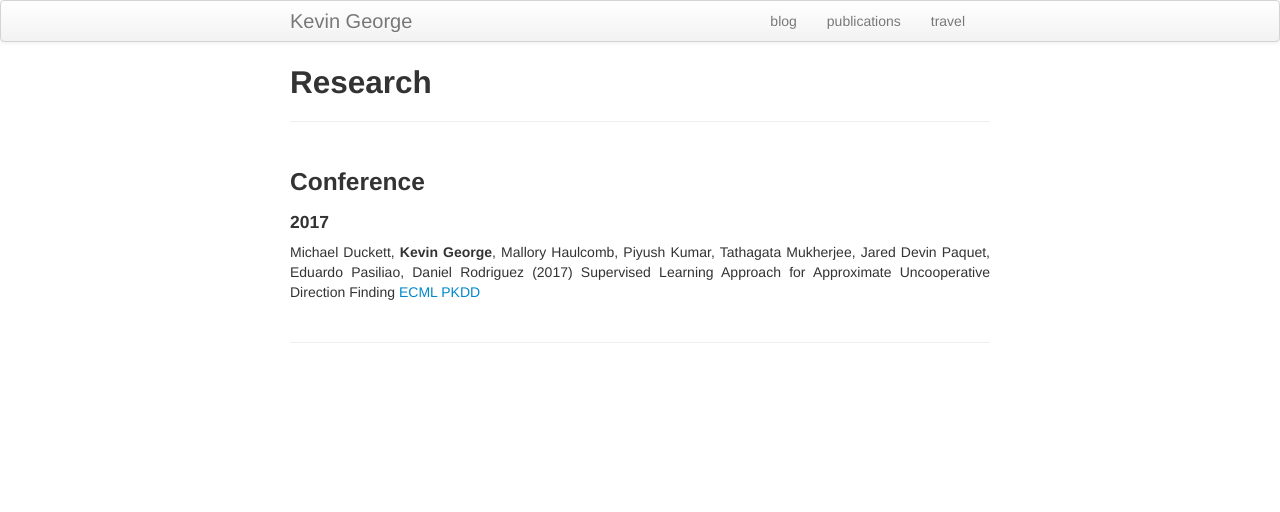
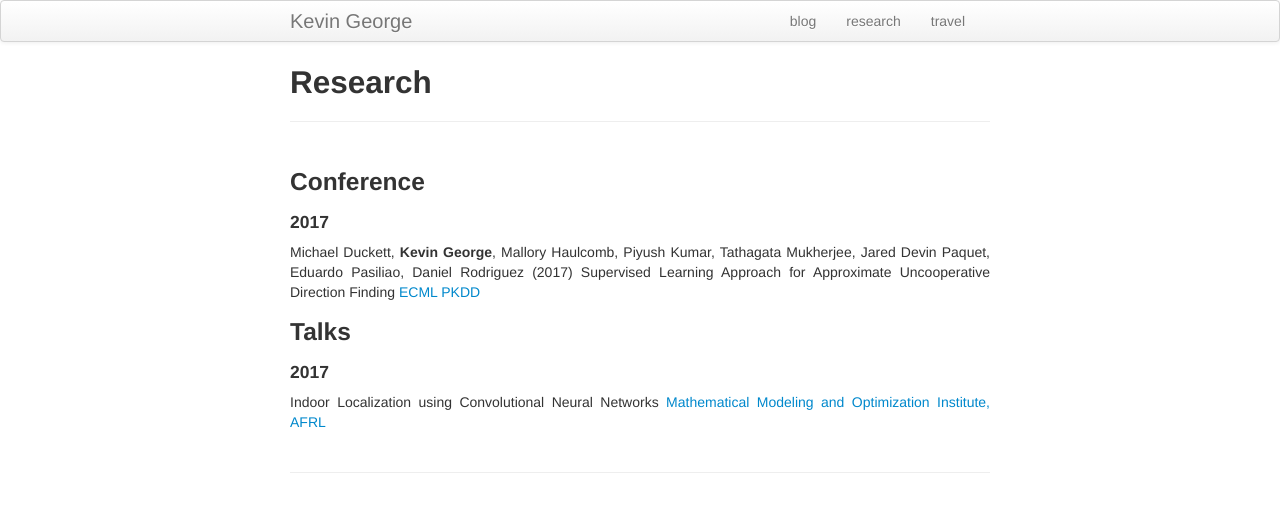
Before and after one commit to kevin-george/kevin-george.github.io, a Jekyll site: the page built from pages/pubs.md, in a window 1280 px wide. Shown: the top 512 px of the page. Built offline with Jekyll 4.4.1, drawn with Linux system fonts in a browser that asks for light colours.

Commit message:
Adding talks

```diff
--- a/_includes/themes/twitter/default.html
+++ b/_includes/themes/twitter/default.html
@@ -34,7 +34,7 @@
           <a class="brand" href="{{ HOME_PATH }}">{{ site.title }}</a>
 	  <ul class="nav">
 	      <li><a href="{{ BASE_PATH }}/pages/recent.html">blog</a></li>
-	      <li><a href="{{ BASE_PATH }}/pages/pubs.html">publications</a></li>
+	      <li><a href="{{ BASE_PATH }}/pages/pubs.html">research</a></li>
 	      <li><a href="{{ BASE_PATH }}/pages/travel.html">travel</a></li>
 	  </ul>
         </div>
--- a/pages/pubs.md
+++ b/pages/pubs.md
@@ -11,3 +11,12 @@ description: Kevin's Research
 
 
 Michael Duckett, **Kevin George**, Mallory Haulcomb, Piyush Kumar, Tathagata Mukherjee, Jared Devin Paquet, Eduardo Pasiliao, Daniel Rodriguez (2017) Supervised Learning Approach for Approximate Uncooperative Direction Finding [ECML PKDD](http://ecmlpkdd2017.ijs.si/)
+
+
+### Talks
+
+
+#### 2017
+
+
+Indoor Localization using Convolutional Neural Networks [Mathematical Modeling and Optimization Institute, AFRL](https://mmo.institute/index.html)
```
